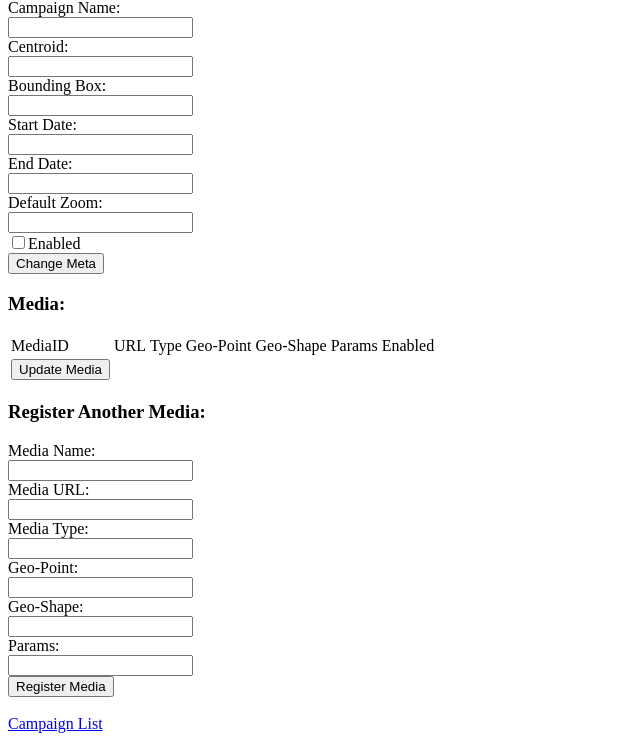
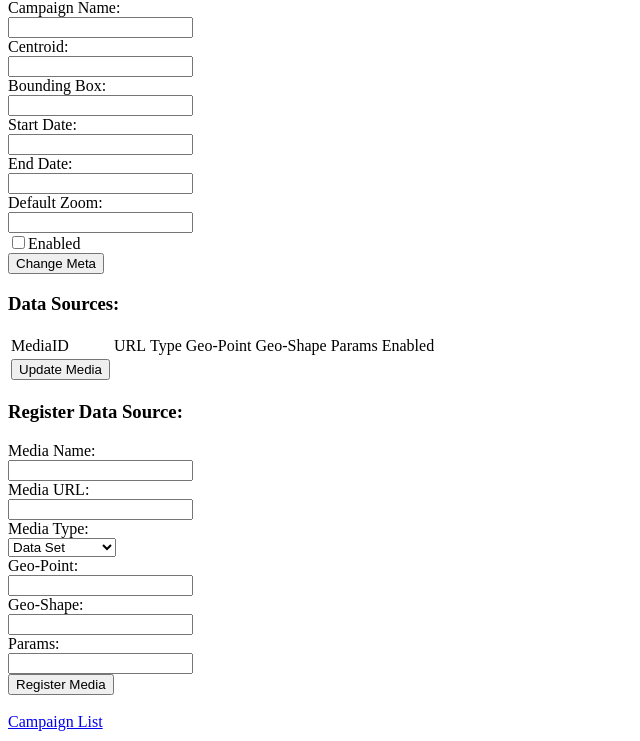
Before and after one commit to shrutikar/DisasterRecord, a Flask app: template ansible/roles/codebase_dr/files/DisasterRecord/templates/manage.html in a window 1280 px wide. Shown: the part 63-804 px from the top of the page, without its empty margins (0-640 px from the left). Run offline with Flask 2, Linux system fonts and the light colour scheme; the template is opened without the code that fills it, so the values that code supplies are empty.

Commit message:
add dropdown list for types of data source

```diff
--- a/ansible/roles/codebase_dr/files/DisasterRecord/templates/manage.html
+++ b/ansible/roles/codebase_dr/files/DisasterRecord/templates/manage.html
@@ -26,7 +26,7 @@
 		{% endif %}
 		<input type="submit" value="Change Meta">
 	</form>
-	<h3>Media:</h3>
+	<h3>Data Sources:</h3>
 	<form action="/DR/updateCampaignMedia/{{ campaignid }}" method="post">
 	<table>
 		<tr>
@@ -75,7 +75,7 @@
 	</tr>
 	</table>
 	</form>
-	<h3>Register Another Media:</h3>
+	<h3>Register Data Source:</h3>
 	<form action="/DR/addMedia" method="post">
 		<input type="hidden" name="html_campaignid" value="{{ campaignid }}">
 		Media Name:<br>
@@ -83,7 +83,14 @@
 		Media URL:<br>
 		<input type="text" name="html_mediaURL"><br>
 		Media Type:<br>
-		<input type="text" name="html_mediaType"><br>
+		<!--<input type="text" name="html_mediaType"><br>-->
+		<select name="html_mediaType">
+			<option value="dataset">Data Set</option>
+			<option value="twitterstream">Twitter Stream</option>
+			<option value="floodmap">Flood Map</option>
+			<option value="image">Image</option>
+			<option value="video">Video</option>
+		</select><br>
 		Geo-Point:<br>
 		<input type="text" name="html_geopoint"><br>
 		Geo-Shape:<br>
```
